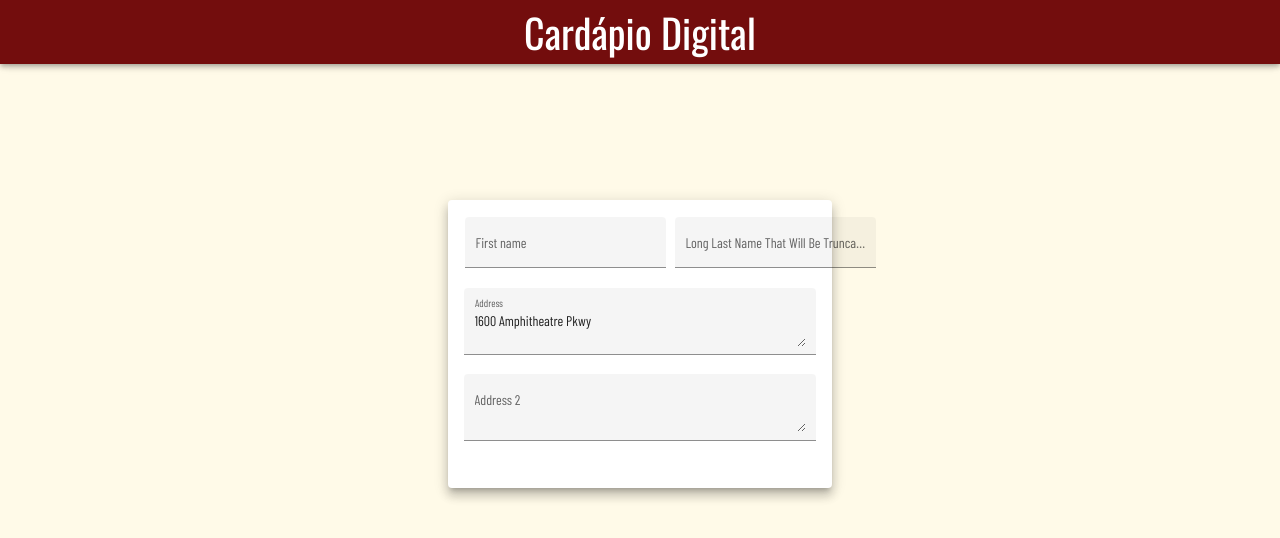
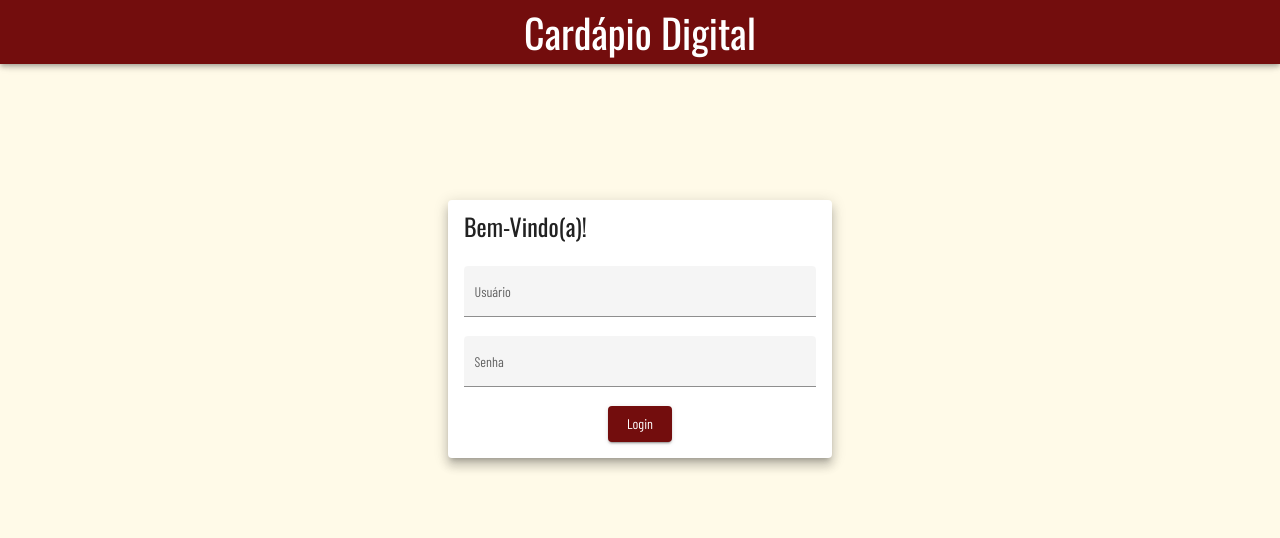
Before and after one commit to vitorzanoni/cardapio-digital, an Angular app in the folder cardapio-digital-web/: page /login in a window 1280 px wide. Shown: the top 538 px of the page. Built offline with nearby package versions, Linux system fonts and the light colour scheme.

Commit message:
tela de login e validação

```diff
--- a/cardapio-digital-web/src/app/core/components/login/login.component.css
+++ b/cardapio-digital-web/src/app/core/components/login/login.component.css
@@ -17,15 +17,44 @@
 }
 
 .example-form {
-    min-width: 150px;
-    max-width: 500px;
   width: 100%;
+  display: flex;
+  justify-content: center;
 }
 
 .example-full-width {
   width: 100%;
 }
 
-  td {
-    padding-right: 8px;
+.mat-input-element {
+  caret-color: black;
 }
+.example-h2 {
+margin: 10px;
+}
+
+.example-section {
+display: flex;
+align-content: center;
+align-items: center;
+height: 60px;
+}
+
+.example-margin {
+margin: 0 10px;
+}
+
+::ng-deep .mat-focused .mat-form-field-label {
+  /*change color of label*/
+  color: black !important;
+ }
+
+ ::ng-deep.mat-form-field-underline {
+  /*change color of underline*/
+  background-color: black !important;
+}
+
+::ng-deep.mat-form-field-ripple {
+ /*change color of underline when focused*/
+ background-color: black !important;
+}
--- a/cardapio-digital-web/src/app/core/components/login/login.component.html
+++ b/cardapio-digital-web/src/app/core/components/login/login.component.html
@@ -4,30 +4,23 @@
     <span class="spacer"></span>
 </mat-toolbar>
 <div style="margin: auto; width: 30%; padding: 200px;">
-<mat-card class="mat-elevation-z8">
-    <form class="example-form">
-        <table class="example-full-width" cellspacing="0"><tr>
-          <td><mat-form-field class="example-full-width" appearance="fill">
-            <mat-label>First name</mat-label>
-            <input matInput>
-          </mat-form-field></td>
-          <td><mat-form-field class="example-full-width" appearance="fill">
-            <mat-label>Long Last Name That Will Be Truncated</mat-label>
-            <input matInput>
-          </mat-form-field></td>
-        </tr></table>
-
-        <p>
+  <mat-card class="mat-elevation-z8">
+      <mat-card-title style="margin-bottom: 30px;  font-family: 'Oswald', sans-serif">
+          Bem-Vindo(a)!
+      </mat-card-title>
+      <div>
           <mat-form-field class="example-full-width" appearance="fill">
-            <mat-label>Address</mat-label>
-            <textarea matInput placeholder="Ex. 100 Main St">1600 Amphitheatre Pkwy</textarea>
+              <mat-label>Usuário</mat-label>
+              <input matInput placeholder="Nome de usuário" [(ngModel)]="user" >
           </mat-form-field>
           <mat-form-field class="example-full-width" appearance="fill">
-            <mat-label>Address 2</mat-label>
-            <textarea matInput></textarea>
+              <mat-label>Senha</mat-label>
+              <input matInput placeholder="Senha" [(ngModel)]="senha" >
           </mat-form-field>
-        </p>
-      </form>
-
-</mat-card>
+          <div style="text-align: center;">
+              <button mat-raised-button style="background-color: #730d0d; color: white;"
+                  (click)="login()">Login</button>
+          </div>
+      </div>
+  </mat-card>
 </div>
--- a/cardapio-digital-web/src/app/core/components/login/login.component.ts
+++ b/cardapio-digital-web/src/app/core/components/login/login.component.ts
@@ -1,15 +1,27 @@
-import { Component, OnInit } from '@angular/core';
+import { Component } from '@angular/core';
+import { Router } from '@angular/router';
+import { RoleDto } from '../../models/role-dto';
+import { LoginService } from '../../services/login.service';
 
 @Component({
   selector: 'app-login',
   templateUrl: './login.component.html',
   styleUrls: ['./login.component.css']
 })
-export class LoginComponent implements OnInit {
+export class LoginComponent {
 
-  constructor() { }
+  role!: RoleDto;
+  user!: string;
+  senha!: string;
 
-  ngOnInit(): void {
+  constructor(private service: LoginService, private router: Router) { }
+
+  login(): void {
+    this.service.login(this.user, this.senha).subscribe(role => this.role = role);
+    console.log(this.role);
+    if(this.role) {
+      this.service.logado = true;
+      this.router.navigateByUrl('');
+    }
   }
-
 }
--- a/cardapio-digital-web/src/app/core/services/login.service.ts
+++ b/cardapio-digital-web/src/app/core/services/login.service.ts
@@ -15,7 +15,7 @@ export class LoginService {
   constructor(private http: HttpClient) {}
 
   login(user: string, senha: string): Observable<RoleDto> {
-    return this.http.get<RoleDto>(`${API}?user=${user}?senha=${senha}`);
+    return this.http.get<RoleDto>(`${API}?user=${user}&senha=${senha}`);
 
   }
 }
```
Lines whose indentation alone changed are shown as unchanged.
